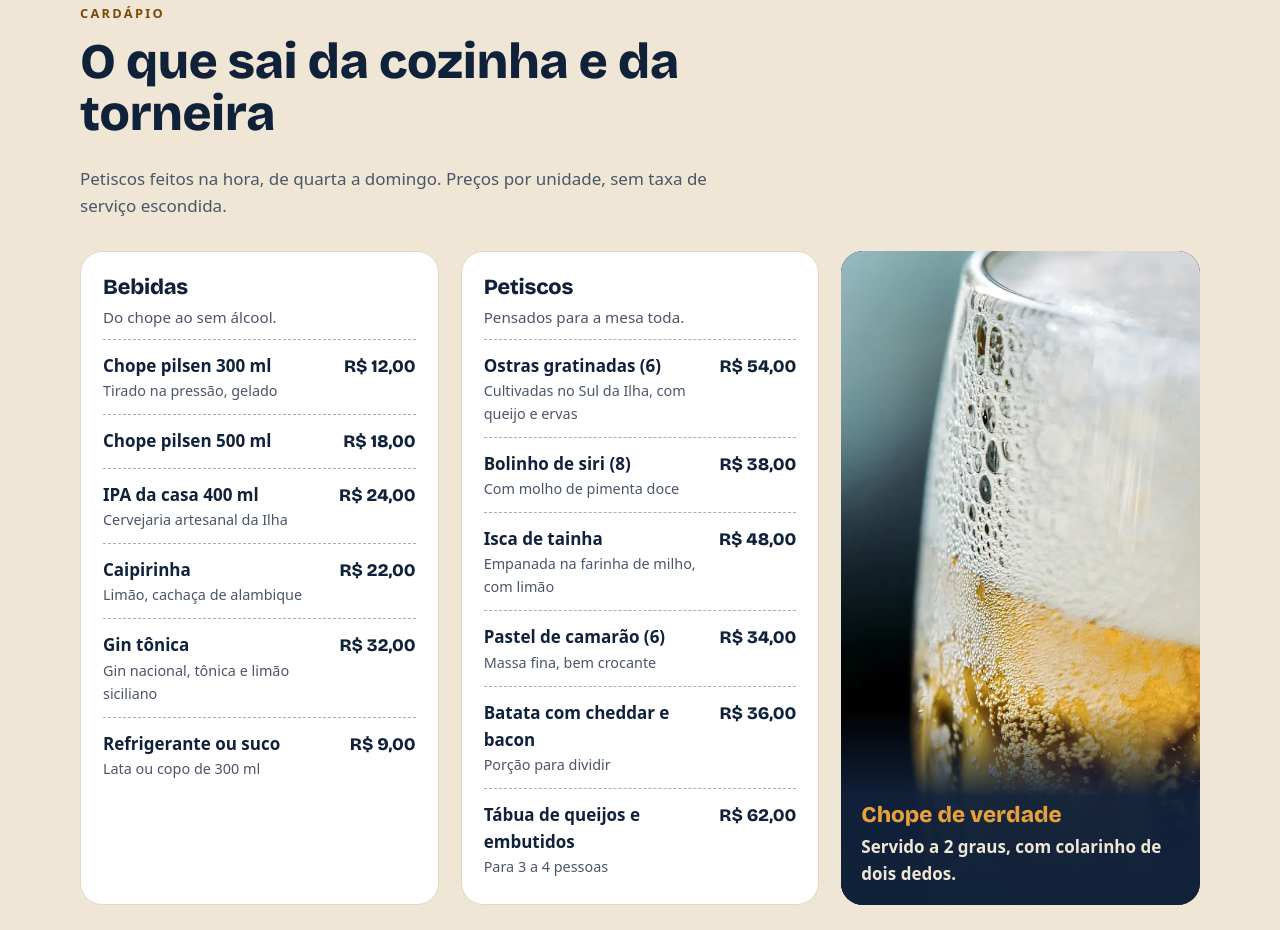
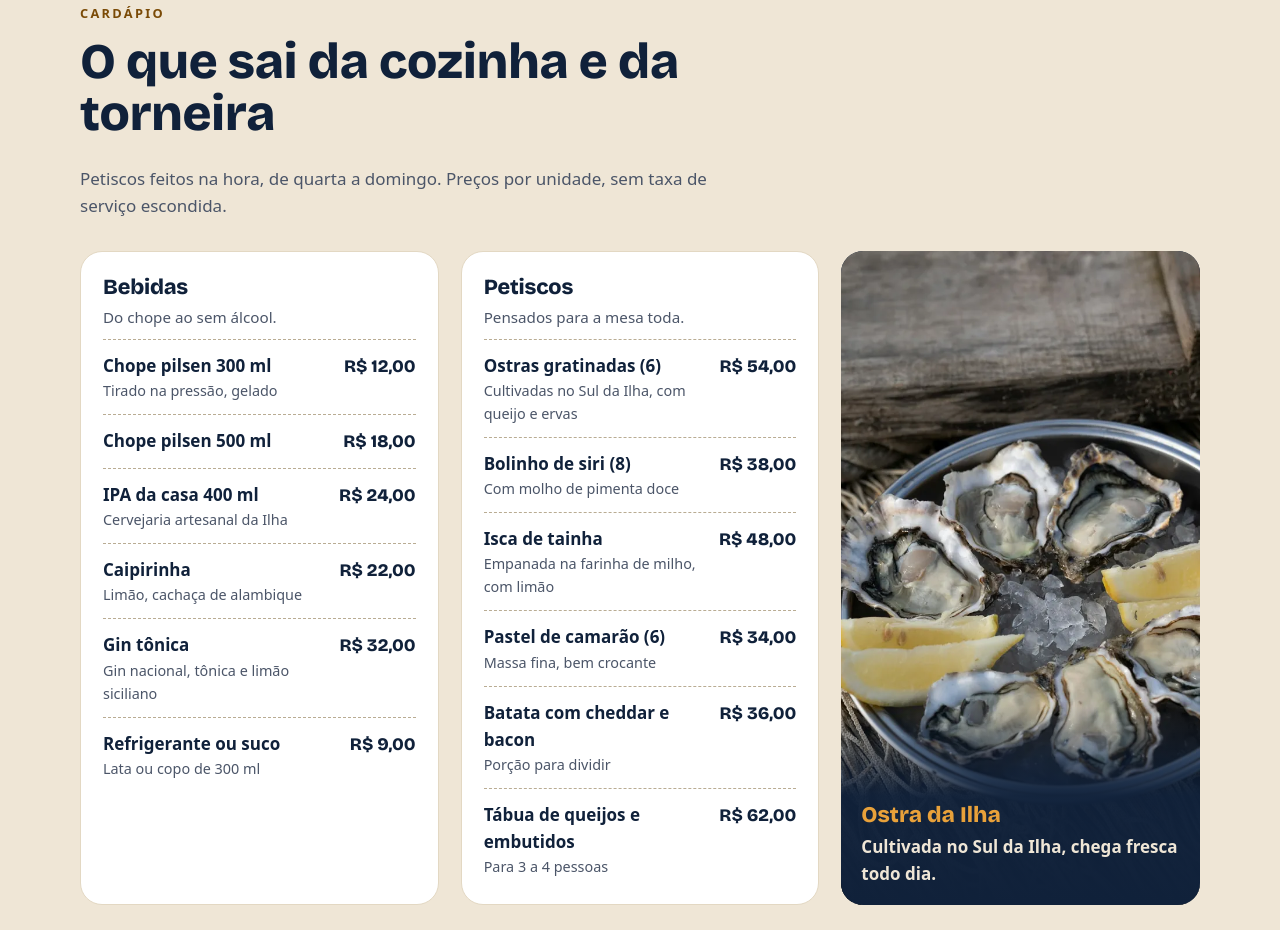
Before and after one commit to pedropompeu/pedropompeu.github.io, a plain HTML site: page modelos/bar/index.html in a window 1280 px wide. Shown: the part 950-1880 px from the top of the page. Drawn offline with Linux system fonts and the light colour scheme.

Commit message:
chore: update pompeu web site

```diff
--- a/modelos/bar/index.html
+++ b/modelos/bar/index.html
@@ -59,8 +59,8 @@
       <article class="grupo"><h3>Bebidas</h3><p>Do chope ao sem álcool.</p><ul class="itens"><li><span class="nome">Chope pilsen 300 ml<span class="desc">Tirado na pressão, gelado</span></span><span class="preco">R$ 12,00</span></li><li><span class="nome">Chope pilsen 500 ml</span><span class="preco">R$ 18,00</span></li><li><span class="nome">IPA da casa 400 ml<span class="desc">Cervejaria artesanal da Ilha</span></span><span class="preco">R$ 24,00</span></li><li><span class="nome">Caipirinha<span class="desc">Limão, cachaça de alambique</span></span><span class="preco">R$ 22,00</span></li><li><span class="nome">Gin tônica<span class="desc">Gin nacional, tônica e limão siciliano</span></span><span class="preco">R$ 32,00</span></li><li><span class="nome">Refrigerante ou suco<span class="desc">Lata ou copo de 300 ml</span></span><span class="preco">R$ 9,00</span></li></ul></article>
       <article class="grupo"><h3>Petiscos</h3><p>Pensados para a mesa toda.</p><ul class="itens"><li><span class="nome">Ostras gratinadas (6)<span class="desc">Cultivadas no Sul da Ilha, com queijo e ervas</span></span><span class="preco">R$ 54,00</span></li><li><span class="nome">Bolinho de siri (8)<span class="desc">Com molho de pimenta doce</span></span><span class="preco">R$ 38,00</span></li><li><span class="nome">Isca de tainha<span class="desc">Empanada na farinha de milho, com limão</span></span><span class="preco">R$ 48,00</span></li><li><span class="nome">Pastel de camarão (6)<span class="desc">Massa fina, bem crocante</span></span><span class="preco">R$ 34,00</span></li><li><span class="nome">Batata com cheddar e bacon<span class="desc">Porção para dividir</span></span><span class="preco">R$ 36,00</span></li><li><span class="nome">Tábua de queijos e embutidos<span class="desc">Para 3 a 4 pessoas</span></span><span class="preco">R$ 62,00</span></li></ul></article>
       <figure class="destaque-foto" style="margin:0">
-        <img src="img/chopp.webp" width="900" height="1125" alt="Copo de chope com colarinho cremoso e gotas de condensação, em foto de perto" loading="lazy" decoding="async">
-        <p><strong>Chope de verdade</strong>Servido a 2 graus, com colarinho de dois dedos.</p>
+        <img src="img/ostras.webp" width="900" height="1125" alt="Bandeja com oito ostras frescas no gelo e gomos de limão, sobre rede de pesca" loading="lazy" decoding="async">
+        <p><strong>Ostra da Ilha</strong>Cultivada no Sul da Ilha, chega fresca todo dia.</p>
       </figure>
     </div>
   </div>
```
Also changed, not shown: 404.html (+2 -0 lines), modelos/academia/index.html (+1 -1 lines), modelos/cafeteria/index.html (+1 -1 lines), privacidade.html (+2 -0 lines), modelos/academia/img/pilates.webp, modelos/bar/img/chopp.webp (deleted), modelos/bar/img/ostras.webp (added), modelos/cafeteria/img/vitrine.webp (added).
